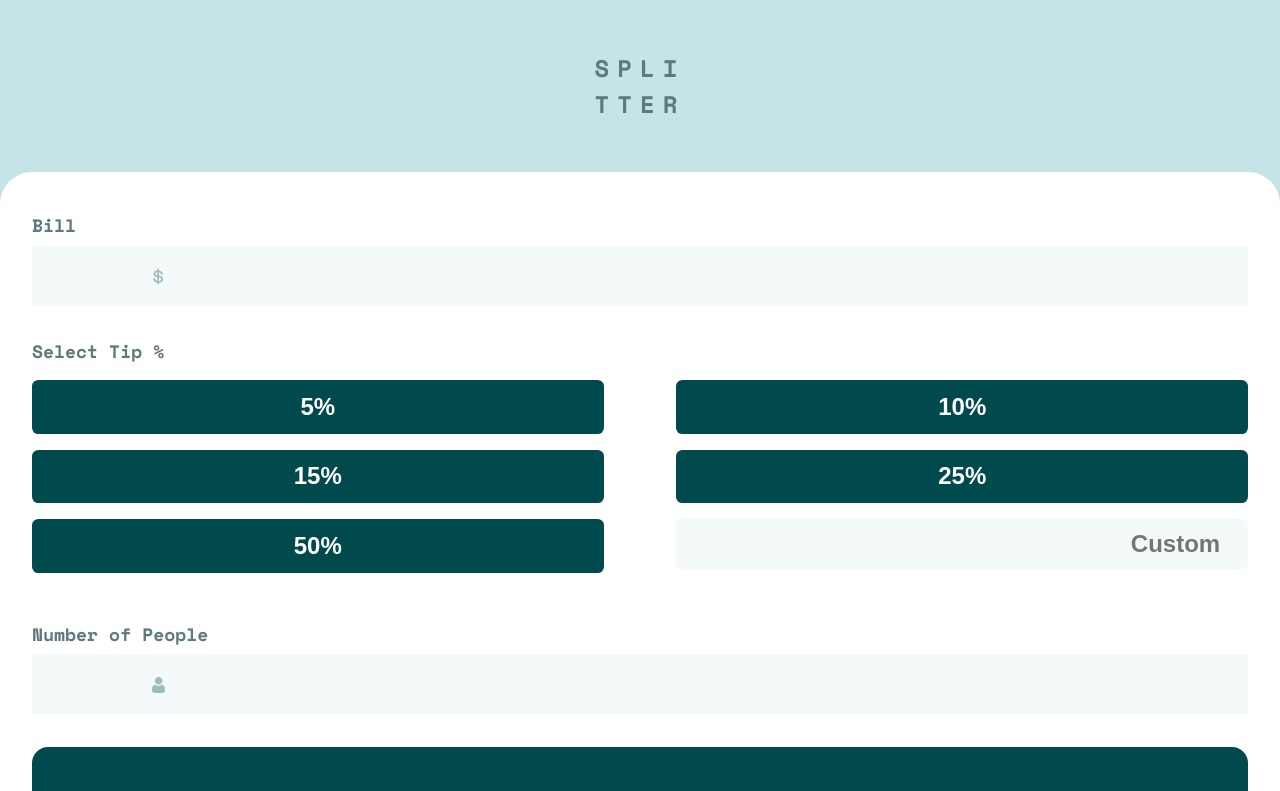
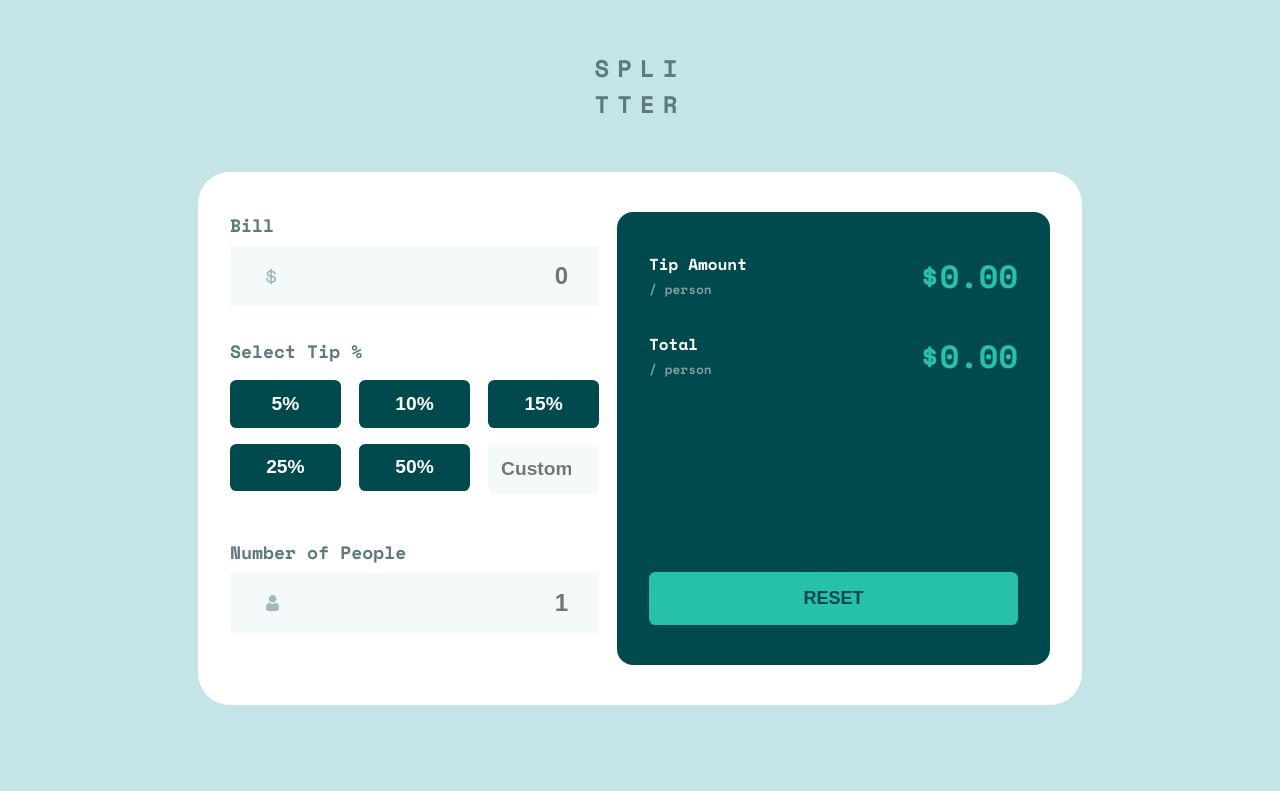
Before and after one commit to juncn/web_practice_project_6, a React (Create React App) app: page / in a window 1280 px wide. Shown: the top 791 px of the page. Built offline with nearby package versions, Linux system fonts and the light colour scheme.

Commit message:
Add desktop style

```diff
--- a/src/components/Calculator/Calculator.js
+++ b/src/components/Calculator/Calculator.js
@@ -14,6 +14,7 @@ const Calculator = () => {
             type="number"
             min="0"
             max="1000000"
+            placeholder="0"
           />
         </div>
         <div className="tip">
@@ -35,7 +36,7 @@ const Calculator = () => {
           <label className="label" htmlFor="num-of-people">
             Number of People
           </label>
-          <input className="input" id="num-of-people" type="number" />
+          <input className="input" id="num-of-people" type="number" placeholder="1" min="1" />
         </div>
       </section>
       <section className="result-section">
@@ -43,13 +44,13 @@ const Calculator = () => {
           <label>
             Tip Amount <br /> <span>/ person</span>
           </label>
-          <label className="result-text">$4.23</label>
+          <label className="result-text">$0.00</label>
         </div>
         <div className="total">
           <label>
             Total <br /> <span>/ person</span>
           </label>
-          <label className="result-text">$43.2</label>
+          <label className="result-text">$0.00</label>
         </div>
         <div className="reset">
           <button className="reset-btn">Reset</button>
--- a/src/components/Calculator/Calculator.scss
+++ b/src/components/Calculator/Calculator.scss
@@ -121,3 +121,37 @@ main {
   font-size: 1.125rem;
   font-weight: $fw-bold;
 }
+
+@media only screen and (min-width: 1024px) {
+  main {
+    max-width: 820px;
+    display: flex;
+    justify-content: space-between;
+    border-radius: 2rem;
+    margin: auto;
+  }
+
+  .input-section,
+  .result-section {
+    flex-basis: 45%;
+    width: 45%;
+  }
+
+  .result-section {
+    display: flex;
+    flex-direction: column;
+    flex-wrap: wrap;
+    padding-bottom: 2.5rem;
+  }
+
+  .reset {
+    margin-top: auto;
+  }
+
+  .tip-percent-btn,
+  .custom-percent {
+    flex-basis: 30%;
+    width: 30%;
+    font-size: 1.2rem;
+  }
+}
```
